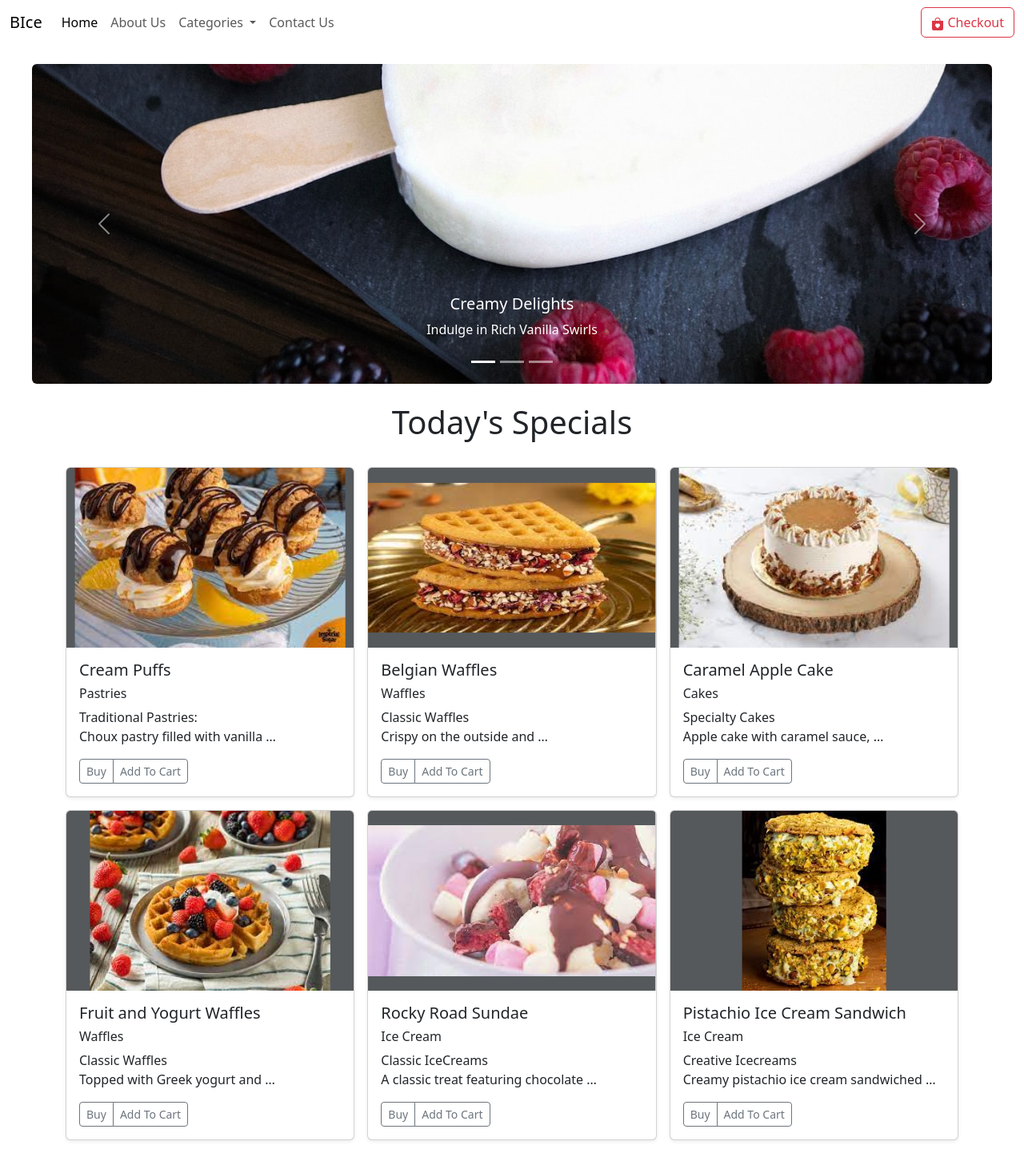
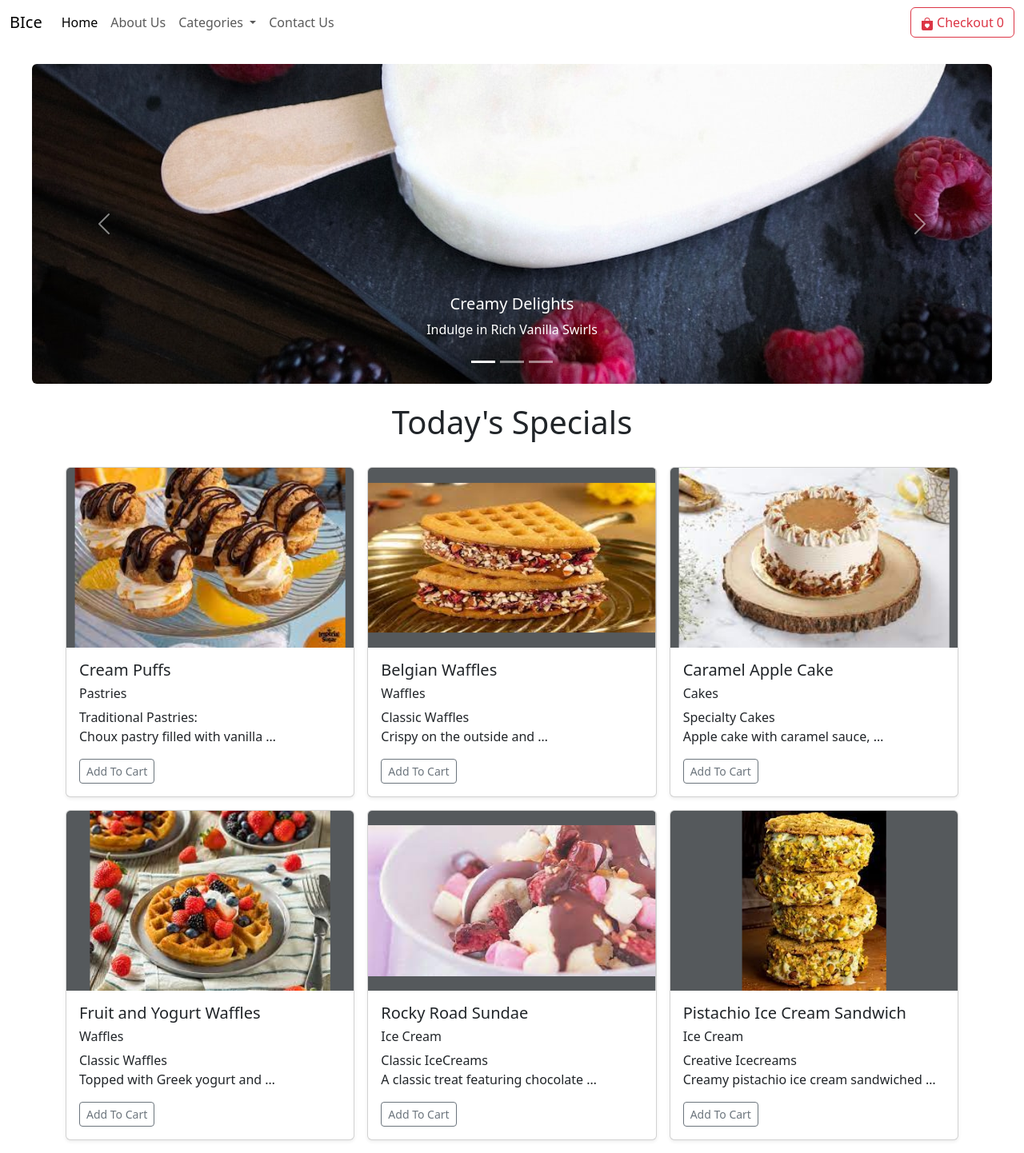
Before and after one commit to Bhagyesh-20/Hello, a Django app: page / in a window 1280 px wide. Shown: the whole page at 80% size. Run offline with Django 4.2, Linux system fonts and the light colour scheme; data comes from the database, SQL or seed files in the repository.

Commit message:
modified the cart option

```diff
--- a/templates/base.html
+++ b/templates/base.html
@@ -45,7 +45,7 @@
                 <svg xmlns="http://www.w3.org/2000/svg" width="16" height="16" fill="currentColor" class="bi bi-bag-heart-fill" viewBox="0 0 16 16">
   <path d="M11.5 4v-.5a3.5 3.5 0 1 0-7 0V4H1v10a2 2 0 0 0 2 2h10a2 2 0 0 0 2-2V4zM8 1a2.5 2.5 0 0 1 2.5 2.5V4h-5v-.5A2.5 2.5 0 0 1 8 1m0 6.993c1.664-1.711 5.825 1.283 0 5.132-5.825-3.85-1.664-6.843 0-5.132"></path>
 </svg>
-Checkout              </button></a>
+Checkout        <span id = "cart">0</span>      </button></a>
           </div>
         </div>
       </nav>
--- a/templates/index.html
+++ b/templates/index.html
@@ -88,8 +88,7 @@
                     <p class="card-text">{{ product.description|truncatewords:5}}</p>
                     <div class="d-flex justify-content-between align-items-center">
                         <div class="btn-group">
-                            <button type="button" class="btn btn-sm btn-outline-secondary cart">Buy</button>
-                            <button type="button" class="btn btn-sm btn-outline-secondary cart">Add To Cart</button>
+                            <button id="pr{{product.name}}" type="button" class="btn btn-sm btn-outline-secondary cart">Add To Cart</button>
                         </div>
                     </div>
                 </div>
@@ -101,17 +100,32 @@
 
 {% block js %}
 <script>
+    var cart = {};
 
-    if(localStorage.getItem('cart')==null){
-        var cart={}
-    }
-    else{
+    // Check if cart exists in localStorage
+    if (localStorage.getItem('cart') !== null) {
         cart = JSON.parse(localStorage.getItem('cart'));
+        updateCartCount();
     }
 
     $('.cart').click(function(){
+        var idstr = this.id.toString();
+        console.log(idstr);
+        if (cart[idstr] !== undefined) {
+            cart[idstr] = cart[idstr] + 1;
+        } else {
+            cart[idstr] = 1;
+        }
+        console.log(cart);
+        localStorage.setItem('cart', JSON.stringify(cart));
+        updateCartCount(); // Update cart count after updating cart
+    });
 
-    })
-
+    function updateCartCount() {
+        var cartCount = Object.keys(cart).reduce(function(sum, key) {
+            return sum + cart[key];
+        }, 0);
+        document.getElementById('cart').innerHTML = cartCount;
+    }
 </script>
-{%endblock js%}
+{% endblock js %}
```
